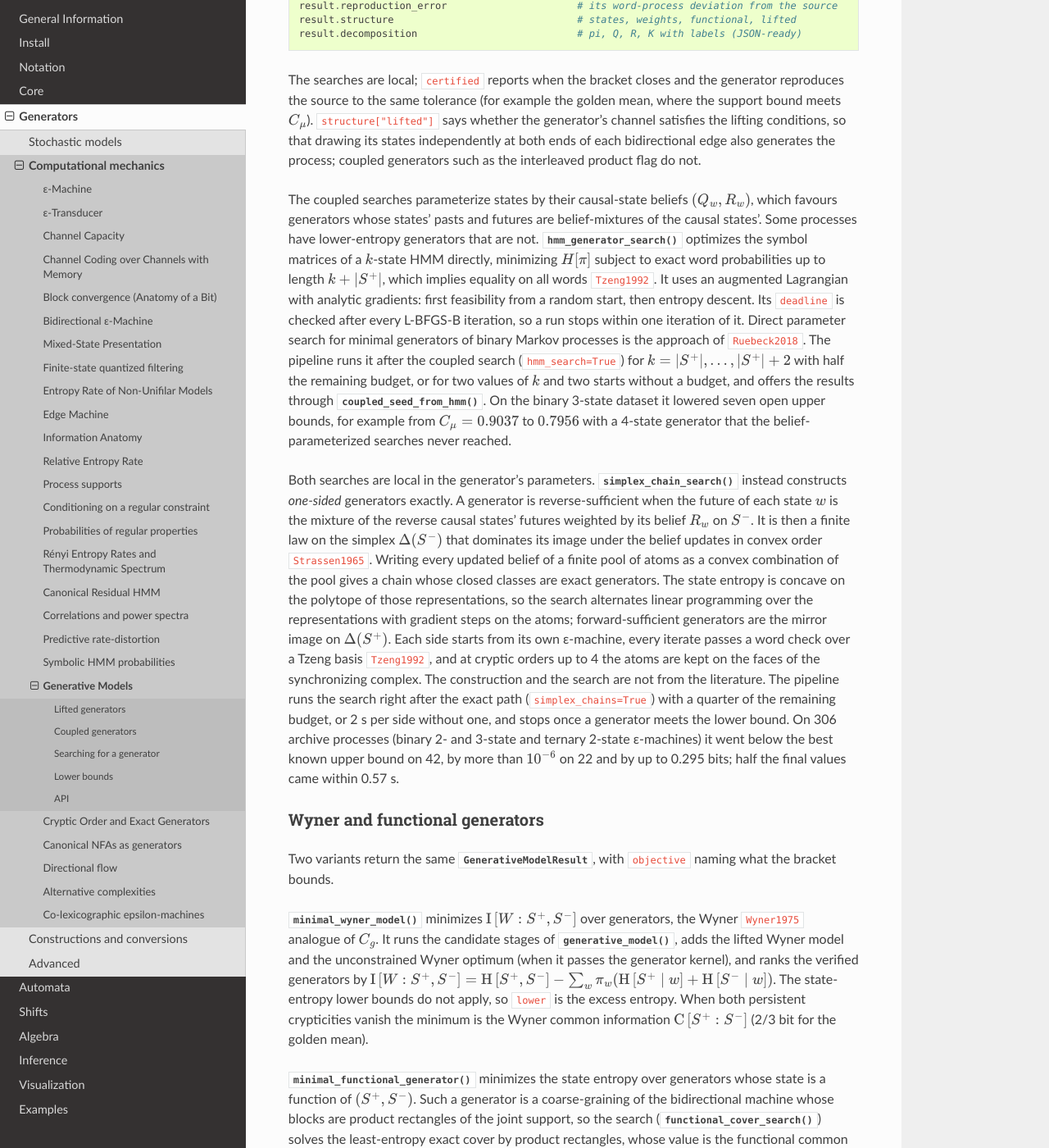
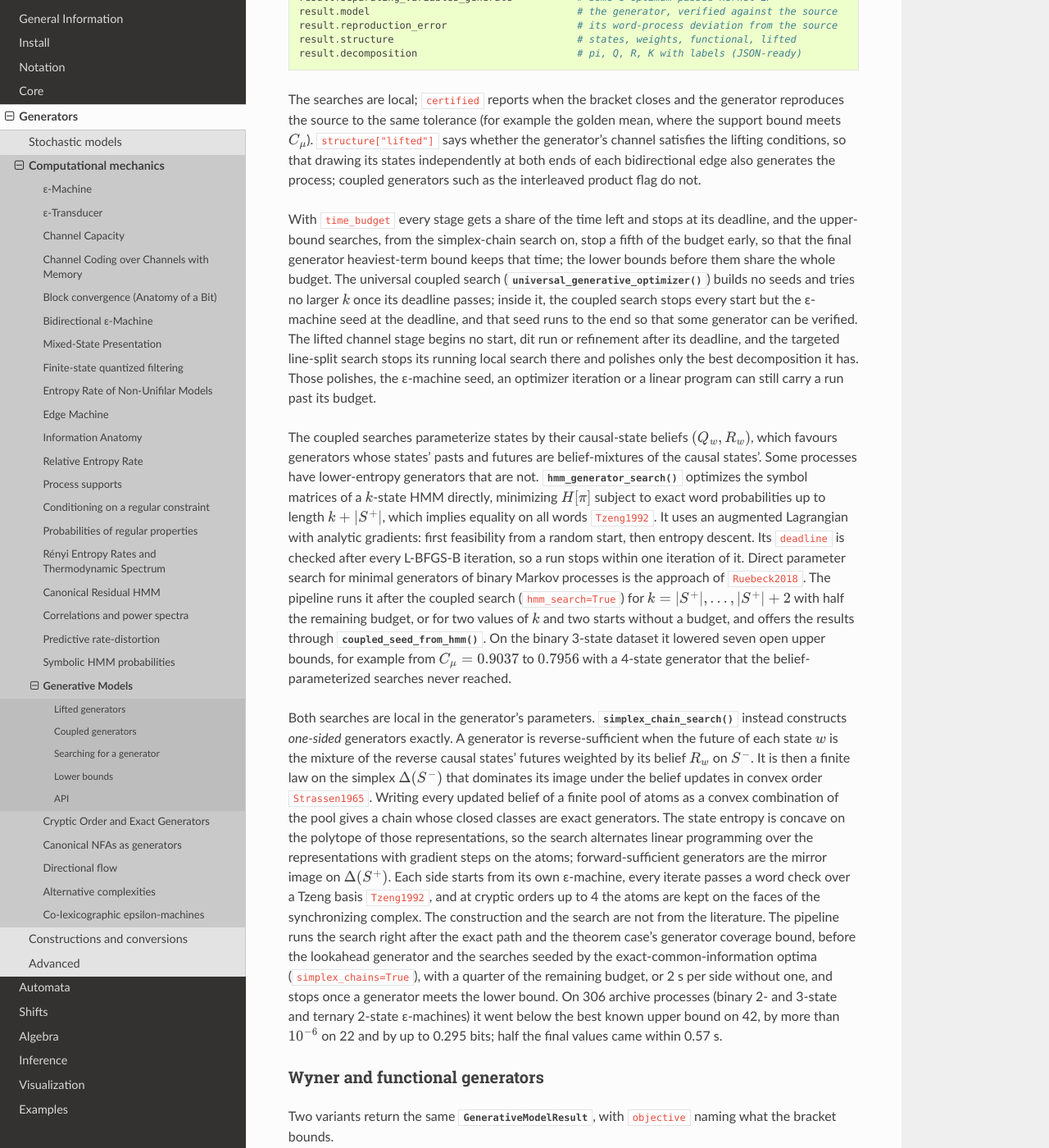
Before and after one commit to dit/sofic, a Sphinx documentation site: the page built from docs/generators/generative_models.rst, in a window 1280 px wide and 1400 px high, scrolled down 4146 px. Shown: the whole window at 82% size. Built offline with Sphinx 7.4.7 and the Read the Docs theme 3.1.0, drawn with Linux system fonts in a browser that asks for light colours; pages that are not in the unit, such as notebooks, are missing from menus; the version number could not be read and is left out; cross-references to code outside the pages are shown as plain code; some of the changed text lies outside the part shown.

Commit message:
Document the kept time budgets and the chain stage's place

```diff
--- a/docs/generators/generative_models.rst
+++ b/docs/generators/generative_models.rst
@@ -212,7 +212,8 @@ runs the same search when the bidirectional machine is already known.
   :math:`C_g = \op{G}{S^+ : S^-}`, and the exact path computes it with at most :math:`K(P)` states
   (:doc:`separating_generators`); at cryptic orders 2 and 3 the lookahead generator is a candidate;
 * the exact-common-information optima (dit, several starts, since the optimum
-  need not be unique and only some optima generate), each polished to exact
+  need not be unique and only some optima generate; dit sees the pairs of causal states above
+  mass :math:`10^{-10}`, and the pairs it leaves out get the channel's state marginal), each polished to exact
   separation with :func:`~sofic.generators.coupled_generators.polish_separating_channel`
   and tested with :func:`~sofic.generators.coupled_generators.generator_kernel`;
   when none generate, :func:`~sofic.generators.coupled_generators.bilevel_search`
@@ -241,6 +242,16 @@ source to the same tolerance (for example the golden mean, where the support bou
 drawing its states independently at both ends of each bidirectional edge also generates the process;
 coupled generators such as the interleaved product flag do not.
 
+With ``time_budget`` every stage gets a share of the time left and stops at its deadline, and the upper-bound
+searches, from the simplex-chain search on, stop a fifth of the budget early, so that the final generator
+heaviest-term bound keeps that time; the lower bounds before them share the whole budget. The universal
+coupled search (:func:`~sofic.generators.universal_optimizer.universal_generative_optimizer`) builds no seeds
+and tries no larger :math:`k` once its deadline passes; inside it, the coupled search stops every start but the
+ε-machine seed at the deadline, and that seed runs to the end so that some generator can be verified. The
+lifted channel stage begins no start, dit run or refinement after its deadline, and the targeted line-split
+search stops its running local search there and polishes only the best decomposition it has. Those polishes,
+the ε-machine seed, an optimizer iteration or a linear program can still carry a run past its budget.
+
 The coupled searches parameterize states by their causal-state beliefs :math:`(Q_w, R_w)`, which favours
 generators whose states' pasts and futures are belief-mixtures of the causal states'. Some processes have
 lower-entropy generators that are not. :func:`~sofic.generators.hmm_search.hmm_generator_search` optimizes the
@@ -265,10 +276,12 @@ representations, so the search alternates linear programming over the representa
 atoms; forward-sufficient generators are the mirror image on :math:`\Delta(S^+)`. Each side starts from its own
 ε-machine, every iterate passes a word check over a Tzeng basis :cite:`Tzeng1992`, and at cryptic orders up to 4 the
 atoms are kept on the faces of the synchronizing complex. The construction and the search are not from the
-literature. The pipeline runs the search right after the exact path (``simplex_chains=True``) with a quarter of the
-remaining budget, or 2 s per side without one, and stops once a generator meets the lower bound. On 306 archive
-processes (binary 2- and 3-state and ternary 2-state ε-machines) it went below the best known upper bound on 42, by
-more than :math:`10^{-6}` on 22 and by up to 0.295 bits; half the final values came within 0.57 s.
+literature. The pipeline runs the search right after the exact path and the theorem case's generator coverage
+bound, before the lookahead generator and the searches seeded by the exact-common-information optima
+(``simplex_chains=True``), with a quarter of the remaining budget, or 2 s per side without one, and stops once a
+generator meets the lower bound. On 306 archive processes (binary 2- and 3-state and ternary 2-state ε-machines) it
+went below the best known upper bound on 42, by more than :math:`10^{-6}` on 22 and by up to 0.295 bits; half the
+final values came within 0.57 s.
 
 Wyner and functional generators
 -------------------------------
```
Also changed, not shown: CHANGELOG.md (+34 -3 lines).
